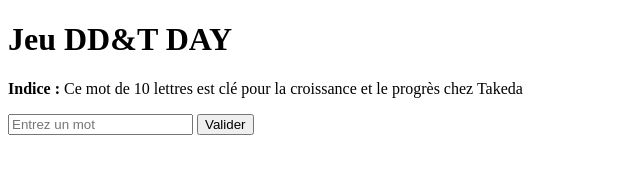
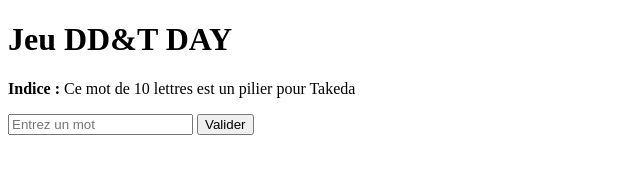
Before and after one commit to johannaindi/Jeu-DDT-DAY, a plain HTML site: page index.html in a window 1280 px wide. Shown: the whole page, without its empty margins (0-640 px from the left). Drawn offline with Linux system fonts and the light colour scheme.

Commit message:
Update index.html

```diff
--- a/index.html
+++ b/index.html
@@ -9,7 +9,7 @@
 <body>
     <div class="game-container">
         <h1>Jeu DD&T DAY</h1>
-        <p><strong>Indice :</strong> Ce mot de 10 lettres est clé pour la croissance et le progrès chez Takeda</p>
+        <p><strong>Indice :</strong> Ce mot de 10 lettres est un pilier pour Takeda</p>
         <div id="word-grid">
             <!-- Grille des lettres sera générée ici -->
         </div>
```
